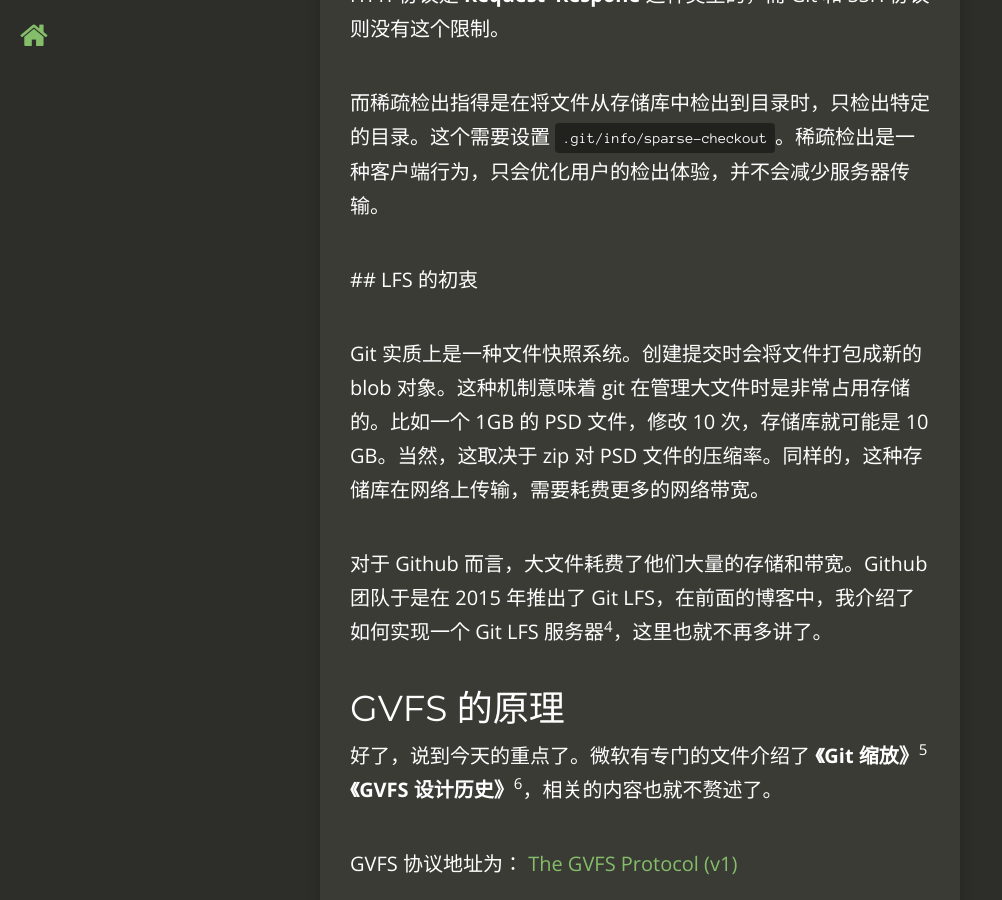
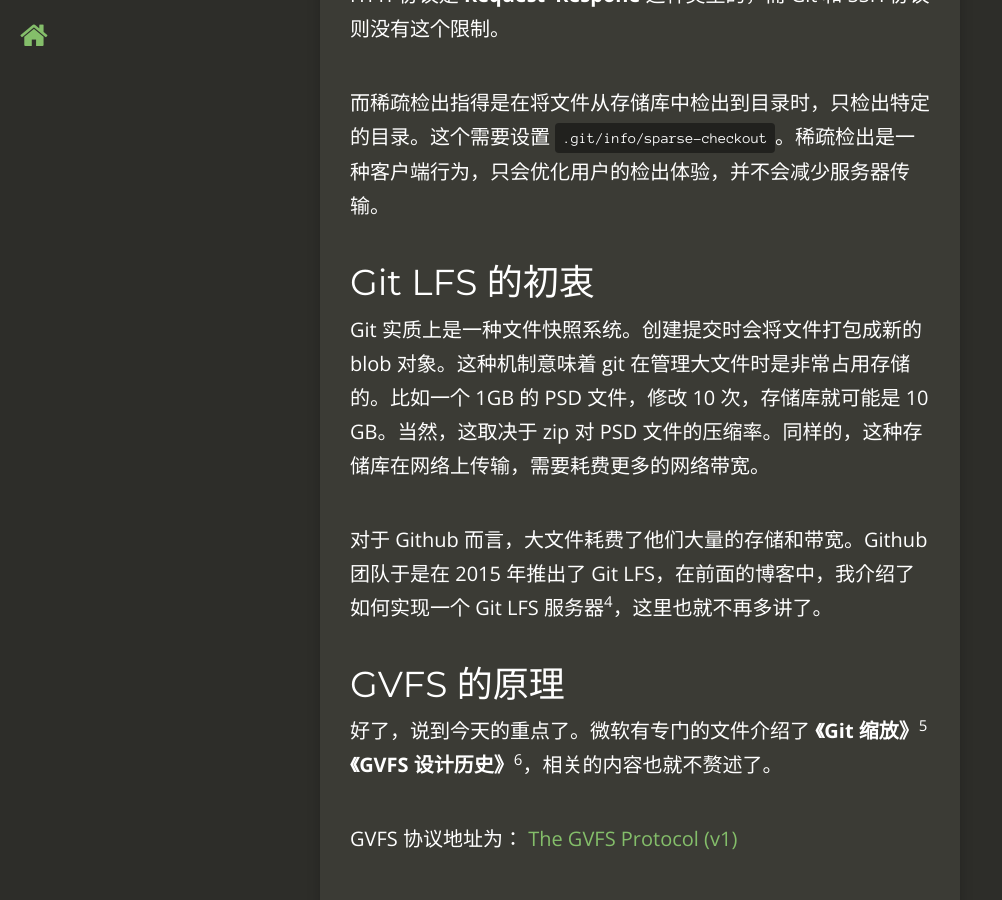
Before and after one commit to fcharlie/fcharlie.github.io, a Jekyll site: the page built from _posts/2017-12-06-MassiveRepositoriesAndGit.md, in a window 1280 px wide and 900 px high, scrolled down 1508 px. Shown: the whole window, without its empty margins (0-1002 px from the left). Built offline with Jekyll 4.4.1, drawn with Linux system fonts in a browser that asks for light colours; nearby versions of some CDN libraries.

Commit message:
title fix

```diff
--- a/_posts/2017-12-06-MassiveRepositoriesAndGit.md
+++ b/_posts/2017-12-06-MassiveRepositoriesAndGit.md
@@ -31,7 +31,7 @@
 而稀疏检出指得是在将文件从存储库中检出到目录时，只检出特定的目录。这个需要设置 `.git/info/sparse-checkout`。稀疏检出是一种客户端行为，只会优化用户的检出体验，并不会减少服务器传输。
 
 
- ## LFS 的初衷
+## Git LFS 的初衷
 
 Git 实质上是一种文件快照系统。创建提交时会将文件打包成新的 blob 对象。这种机制意味着 git 在管理大文件时是非常占用存储的。比如一个 1GB 的 PSD 文件，修改 10 次，存储库就可能是 10 GB。当然，这取决于 zip 对 PSD 文件的压缩率。同样的，这种存储库在网络上传输，需要耗费更多的网络带宽。
 
```
